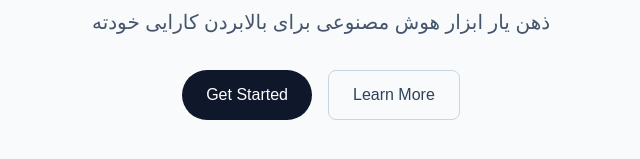
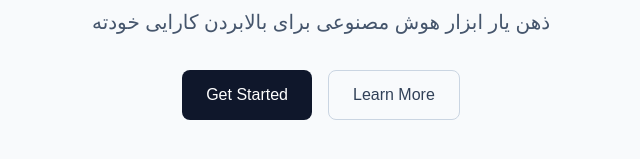
Before and after one commit to flyteamkia-cell/mindmate, a Next.js app: page / in a window 1280 px wide. Shown: the part 413-572 px from the top of the page, without its empty margins (319-959 px from the left). Built offline with nearby package versions, Linux system fonts and the light colour scheme.

Commit message:
Extract Button into reusable component

```diff
--- a/app/page.tsx
+++ b/app/page.tsx
@@ -1,5 +1,8 @@
+import Button from "@/components/ui/Button";
+
 export default function Home() {
   return (
+
     <main className="min-h-screen flex flex-col items-center justify-center px-6 bg-slate-50">
       <div className="max-w-2xl text-center">
 
@@ -11,19 +14,14 @@ export default function Home() {
 
         <p className="text-lg md:text-xl text-slate-600 mb-8 leading-relaxed">
           ذهن یار ابزار هوش مصنوعی برای بالابردن  کارایی خودته
-
         </p>
 
         <div className="flex flex-col sm:flex-row gap-4 justify-center">
-          <button className="px-6 py-3 bg-slate-900 text-white rounded-full font-medium hover:bg-slate-800 transition">
-            Get Started
-          </button>
-          <button className="px-6 py-3 border border-slate-300 text-slate-700 rounded-lg font-medium hover:bg-white transition">
-            Learn More
-          </button>
+          <Button variant="primary">Get Started</Button>
+          <Button variant="secondary">Learn More</Button>
+
         </div>
-
       </div>
     </main>
-  );
+   );
 }
--- /dev/null
+++ b/components/ui/Button.tsx
@@ -0,0 +1,28 @@
+type ButtonProps = {
+  children: React.ReactNode;
+  variant?: "primary" | "secondary";
+  onClick?: () => void;
+};
+
+export default function Button({
+  children,
+  variant = "primary",
+  onClick,
+}: ButtonProps) {
+  const baseStyles = "px-6 py-3 rounded-lg font-medium transition";
+
+  const variantStyles = {
+    primary: "bg-slate-900 text-white hover:bg-slate-800",
+    secondary: "border border-slate-300 text-slate-700 hover:bg-white",
+    danger: "bg-red-600 text-white hover:bg-red-700",
+  };
+
+  return (
+    <button
+      className={`${baseStyles} ${variantStyles[variant]}`}
+      onClick={onClick}
+    >
+      {children}
+    </button>
+  );
+}
```
